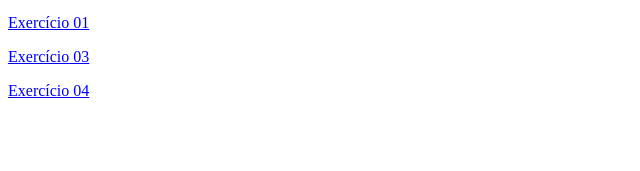
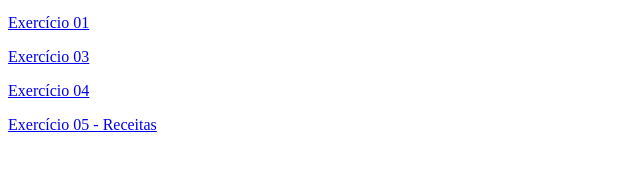
Before and after one commit to LucasGomes018/aulas_lima, a plain HTML site: page Exercícios/atividades.html in a window 1280 px wide. Shown: the part 309-480 px from the top of the page, without its empty margins (0-640 px from the left). Drawn offline with Linux system fonts and the light colour scheme.

Commit message:
Envio da Atividade de Receitas

```diff
--- a/Exercícios/atividades.html
+++ b/Exercícios/atividades.html
@@ -24,6 +24,7 @@
 
 
         <p>
+            <a href="../Exercícios/05-Receitas/index.html">Exercício 05 - Receitas</a></p>
 
     </body>
 </html>
```
